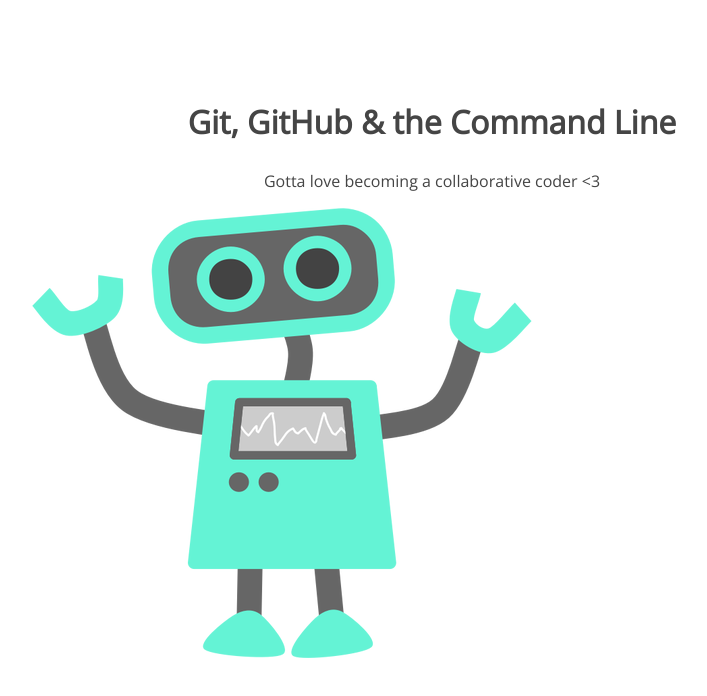
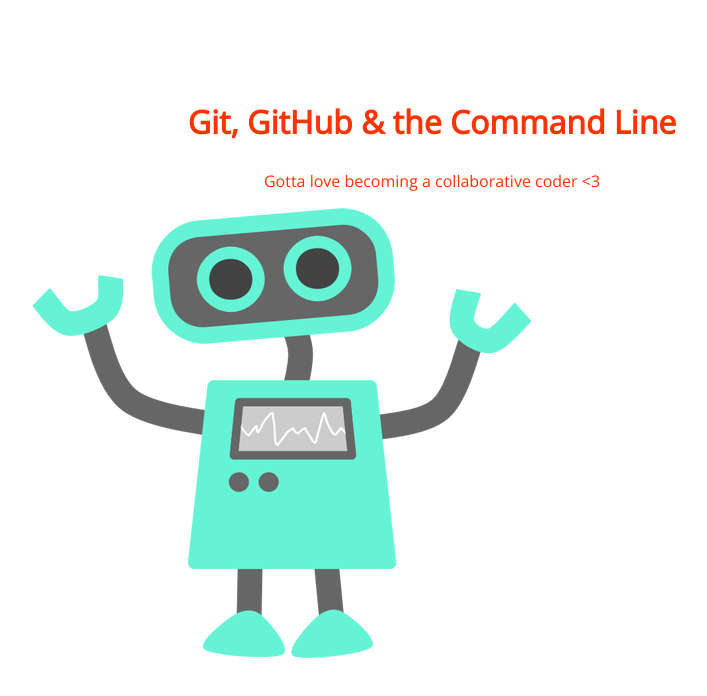
Before and after one commit to alexchristoffel/105-project, a plain HTML site: page index.html in a window 1280 px wide. Shown: the whole page, without its empty margins (208-915 px from the left). Drawn offline with nearby package versions, Linux system fonts and the light colour scheme.

Commit message:
changes to css

```diff
--- a/css/style.css
+++ b/css/style.css
@@ -5,7 +5,7 @@ section {
 section h1,
 section p {
 	text-align: center;
-	color: #454545;
+	color: #ff3300;
 }
 section h1 {
 	font: 32px 'Open Sans';
```
